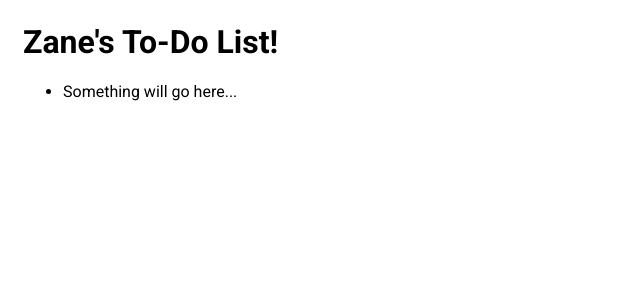
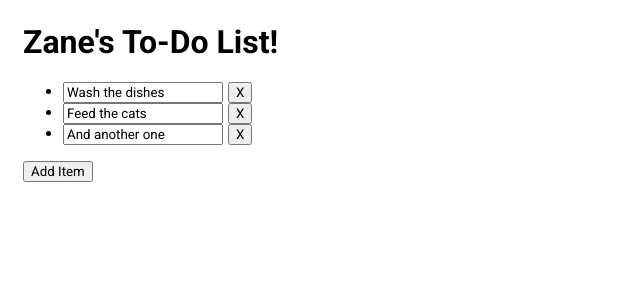
Before and after one commit to zane-programs/zanes-todo-list, a React (Create React App) app: page / in a window 1280 px wide. Shown: the top 300 px of the page, without its empty margins (0-640 px from the left). Built offline with nearby package versions, Linux system fonts and the light colour scheme.

Commit message:
i should sleep. anyways, i added the ability to add items to the list. will make the remove buttons work

```diff
--- a/package.json
+++ b/package.json
@@ -8,7 +8,8 @@
     "@testing-library/user-event": "^7.1.2",
     "react": "^16.13.1",
     "react-dom": "^16.13.1",
-    "react-scripts": "3.4.1"
+    "react-scripts": "3.4.1",
+    "shortid": "^2.2.15"
   },
   "scripts": {
     "start": "react-scripts start",
--- a/public/index.html
+++ b/public/index.html
@@ -24,7 +24,7 @@
       work correctly both with client-side routing and a non-root public URL.
       Learn how to configure a non-root public URL by running `npm run build`.
     -->
-    <title>React App</title>
+    <title>Zane's To-Do List</title>
   </head>
   <body>
     <noscript>You need to enable JavaScript to run this app.</noscript>
--- a/src/App.jsx
+++ b/src/App.jsx
@@ -1,5 +1,5 @@
 import React from 'react';
-import ToDoList from './components/ToDoList.jsx';
+import ToDoList from './components/ToDoList';
 import './css/App.css';
 
 class App extends React.Component {
--- a/src/components/ToDoList.jsx
+++ b/src/components/ToDoList.jsx
@@ -1,11 +1,57 @@
 import React from 'react';
+import shortid from 'shortid';
+import ToDoListItem from './ToDoListItem';
 
 class ToDoList extends React.Component {
+  constructor(props) {
+    super(props);
+    this.state = {
+      toDoItems: [
+        {
+          message: "Wash the dishes",
+          key: shortid.generate(),
+        },
+        {
+          message: "Feed the cats",
+          key: shortid.generate(),
+        },
+        {
+          message: "And another one",
+          key: shortid.generate(),
+        }
+      ]
+    };
+  }
+
+  addToDoItem() {
+    let items = this.state.toDoItems.slice();
+    items.push({
+      message: "",
+      key: shortid.generate(),
+    });
+    this.setState({
+      toDoItems: items
+    });
+  }
+
   render() {
+    const toDoItemComponents = this.state.toDoItems.map((item, index) => {
+      return (
+        <ToDoListItem
+          toDoMessage={item.message}
+          key={item.key}
+          num={index + 1}
+        />
+      );
+    });
+
     return (
-      <ul>
-        <li>Something will go here...</li>
-      </ul>
+      <>
+        <ul>
+          {toDoItemComponents}
+        </ul>
+        <button onClick={() => this.addToDoItem()}>Add Item</button>
+      </>
     );
   }
 }
--- /dev/null
+++ b/src/components/ToDoListItem.jsx
@@ -0,0 +1,14 @@
+import React from 'react';
+
+class ToDoListItem extends React.Component {
+  render() {
+    return (
+      <li>
+        <input type="text" defaultValue={this.props.toDoMessage} placeholder={`To-Do Item #${this.props.num}`} />
+        <button className="todo-item-remove">X</button>
+      </li>
+    );
+  }
+}
+
+export default ToDoListItem;
--- a/src/css/App.css
+++ b/src/css/App.css
@@ -5,3 +5,7 @@ main.app-main {
 main.app-main h1 {
 	margin-top: 0px;
 }
+
+button.todo-item-remove {
+	margin-left: 5px;
+}
--- a/src/css/index.css
+++ b/src/css/index.css
@@ -1,5 +1,5 @@
 @import url('https://fonts.googleapis.com/css2?family=Roboto:wght@400;700&display=swap');
 
-body {
+body, body input, body button {
 	font-family: 'Roboto', sans-serif;
 }
```
Also changed, not shown: 1 other file (tests, documents, lock files or other folders).
